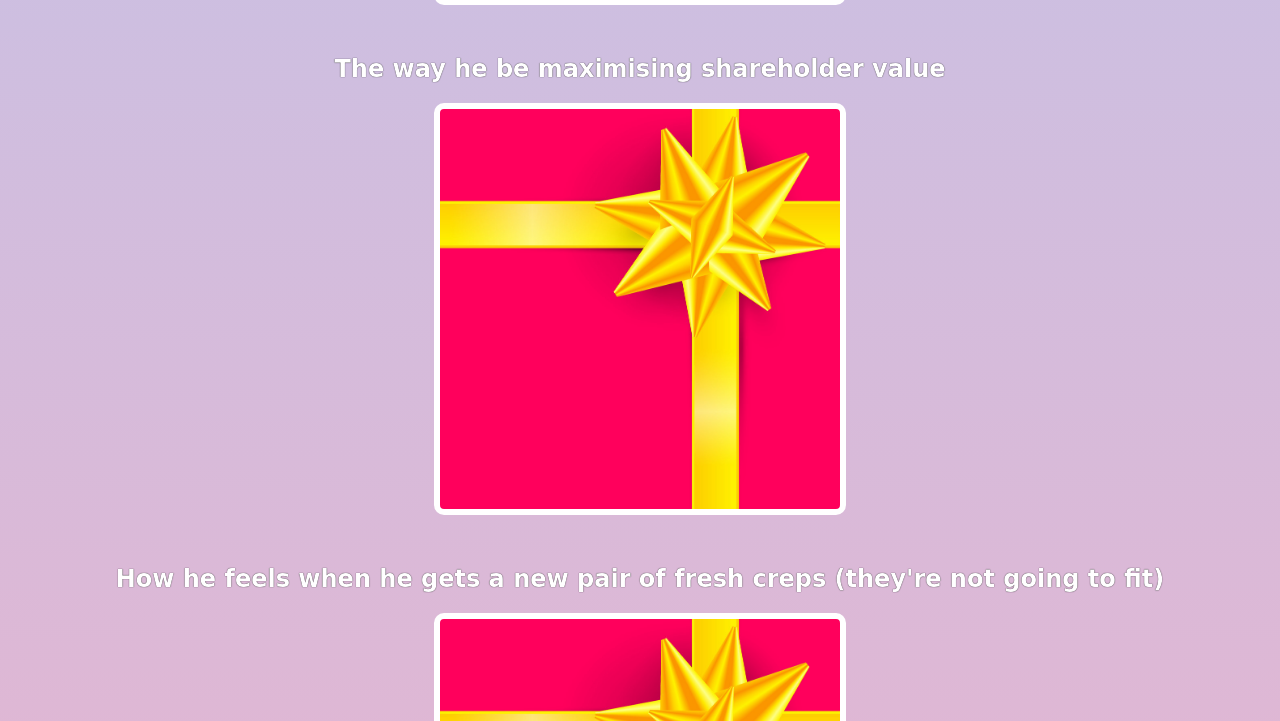
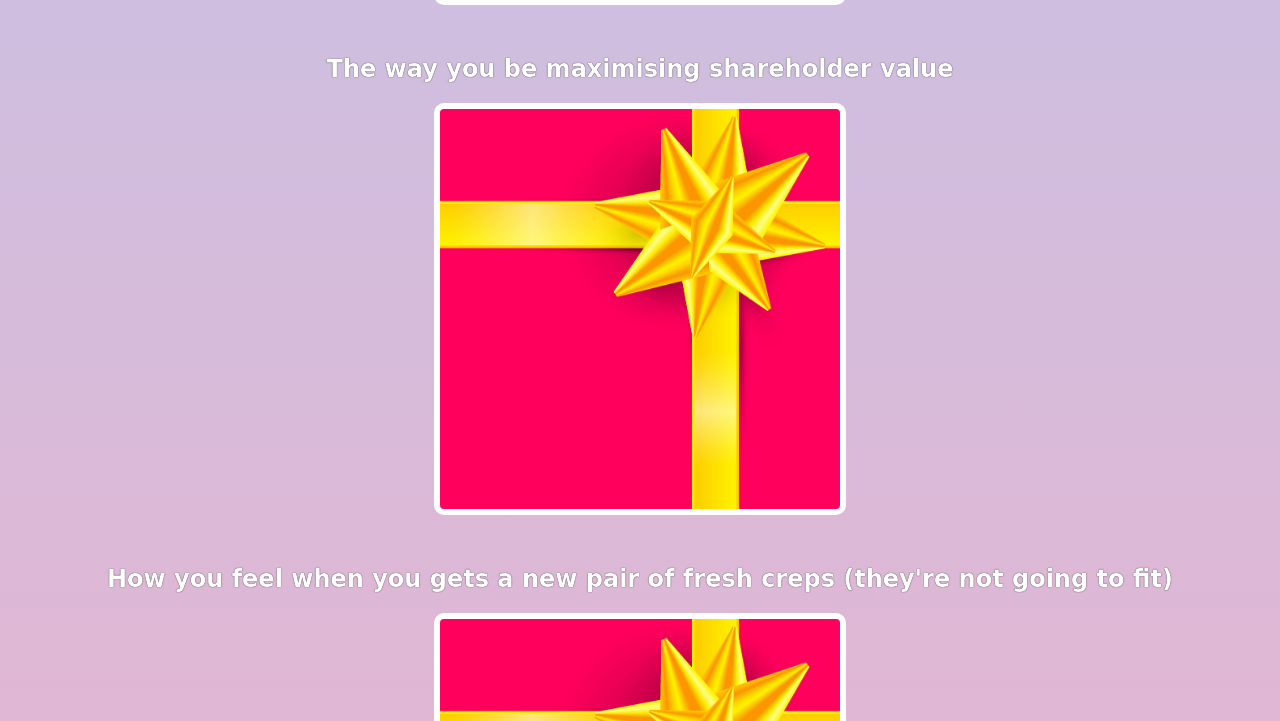
Before and after one commit to striker4267/Birthday-site, a website built with Vite: page index.html in a window 1280 px wide. Shown: the part 1859-2580 px from the top of the page. Built offline with nearby package versions, Linux system fonts and the light colour scheme; a web font is replaced by a local one.

Commit message:
Update index.html

```diff
--- a/index.html
+++ b/index.html
@@ -30,12 +30,12 @@
         </div>
 
         <div class="gift-section">
-            <h2 class="gift-title">The way he be maximising shareholder value </h2>
+            <h2 class="gift-title">The way you be maximising shareholder value </h2>
             <div class="gift-img" id="gift-img-badass"></div>
         </div>
 
         <div class="gift-section">
-            <h2 class="gift-title">How he feels when he gets a new pair of fresh creps (they're not going to fit) </h2>
+            <h2 class="gift-title">How you feel when you gets a new pair of fresh creps (they're not going to fit) </h2>
             <div class="gift-img" id="gift-img-cool"></div>
         </div>
 
@@ -44,7 +44,6 @@
             <div class="gift-img" id="gift-img-cheers"></div>
         </div>
 
-        <p id="footer">Want to create your own Birthday GIFt site? Take <a href="https://scrimba.com/learn/htmlandcss" target="_blank">this HTML & CSS course.</a></p>
 
     </body>
 </html>
```
